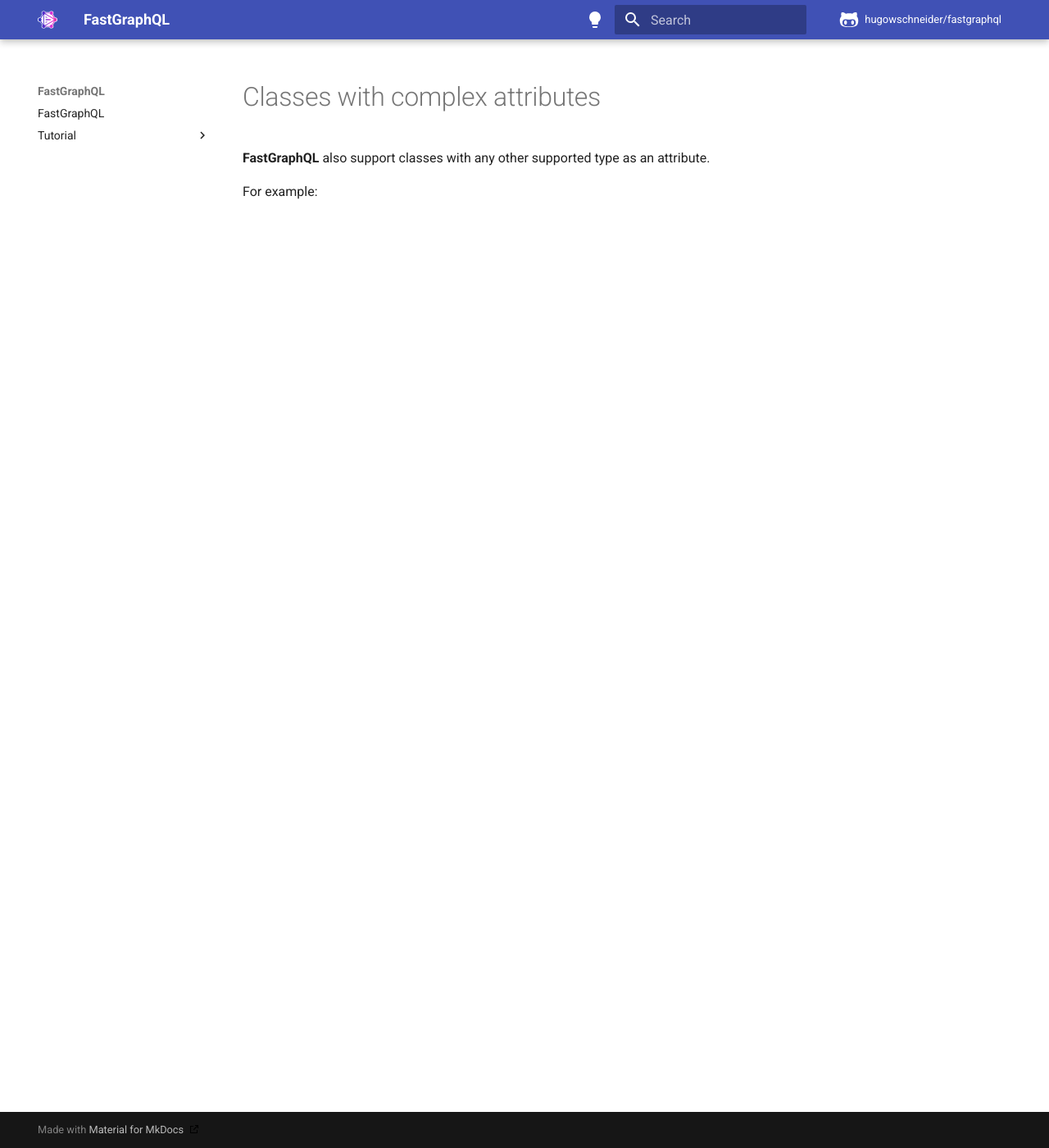
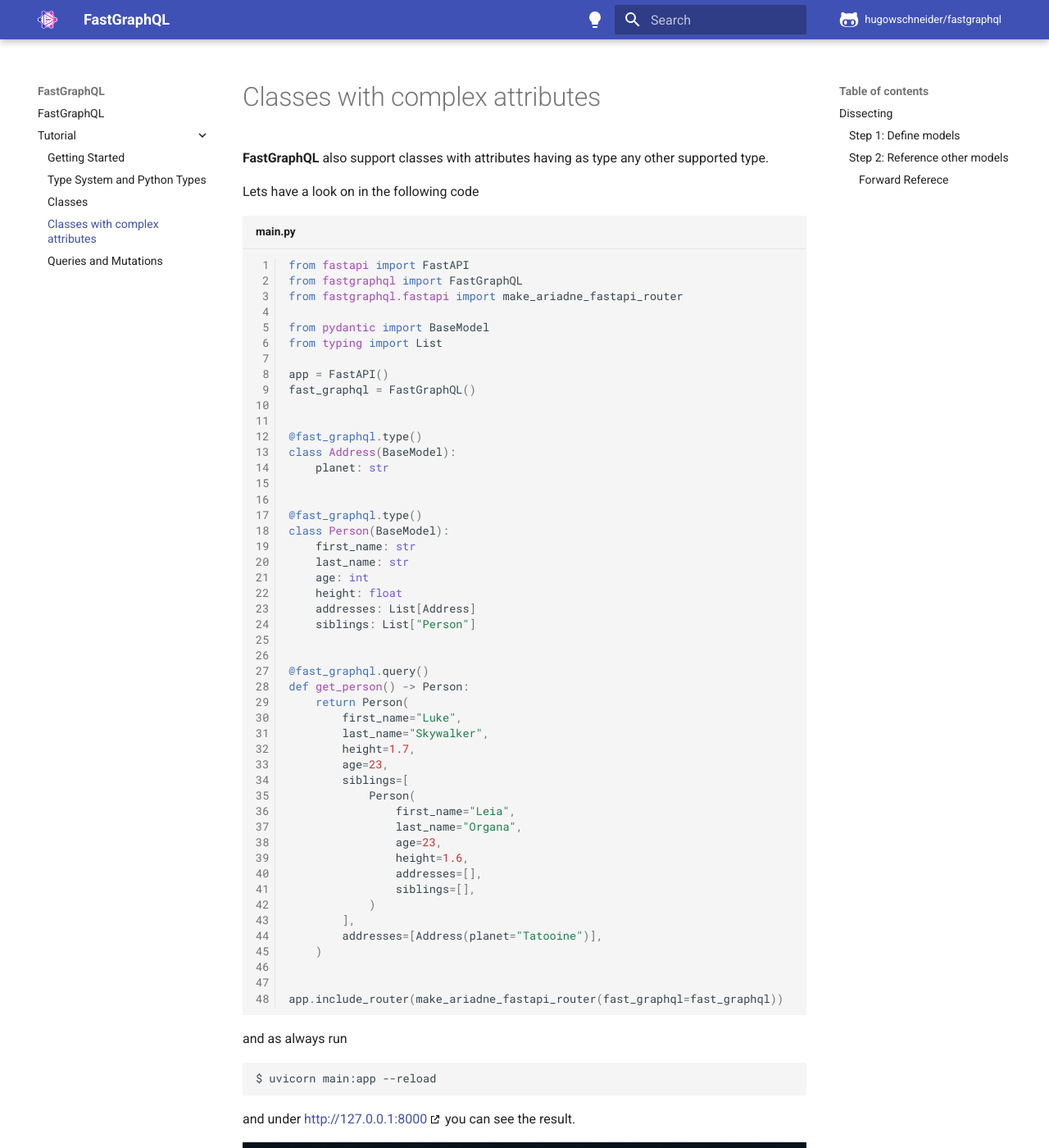
Before and after one commit to hugowschneider/fastgraphql, an MkDocs documentation site: the page built from docs/pages/tutorial/complex-classes.md, in a window 1280 px wide and 1400 px high. Shown: the whole window at 82% size. Built offline with MkDocs 1.6.1 and Material for MkDocs 9.7.7, drawn with Linux system fonts in a browser that asks for light colours; comment, search, counter and statistics services are not loaded; some of the changed text lies outside the part shown.

Commit message:
Little bit more on classes

````diff
--- a/docs/mkdocs.yml
+++ b/docs/mkdocs.yml
@@ -63,4 +63,5 @@
     - tutorial/index.md
     - tutorial/data-types.md
     - tutorial/simple-classes.md
+    - tutorial/complex-classes.md
     - tutorial/query-mutation.md
--- a/docs/pages/tutorial/complex-classes.md
+++ b/docs/pages/tutorial/complex-classes.md
@@ -1,6 +1,54 @@
 # Classes with complex attributes
 
-**FastGraphQL** also support classes with any other
-supported type as an attribute.
+**FastGraphQL** also support classes with attributes
+having as type any other supported type.
 
-For example:
+Lets have a look on in the following code
+
+```python title="main.py" linenums="1"
+--8<-- "tutorial/complex-classes/main.py"
+```
+
+and as always run
+
+```sh
+$ uvicorn main:app --reload
+```
+
+and under <a href="http://127.0.0.1:8000" target="_blank">http://127.0.0.1:8000</a>
+you can see the result.
+
+![Image](../assets/tutorial/complex-classes/get_person.png)
+
+## Dissecting
+
+### Step 1: Define models
+
+```python title="main.py" linenums="1" hl_lines="12 13 17 18"
+--8<-- "tutorial/complex-classes/main.py"
+```
+
+In the highlighted lines we are defining **Pydantinc** models as explained in the
+previous chapter, [Classes](simple-classes.md)
+
+### Step 2: Reference other models
+
+```python title="main.py" linenums="1" hl_lines="23 24"
+--8<-- "tutorial/complex-classes/main.py"
+```
+
+Now we declare class attributes whose types are other **Pydantinc** models.
+Nothing else is needed.
+
+#### Forward Referece
+
+Lets take a closer look into line `24`, here we are using a
+<a href="https://peps.python.org/pep-0484/#forward-references" target="_black">*Forward Referece*</a>.
+The special thing about *Forward Refereces* is that it allows annotating something with a type
+yet not fully defined or yet not defined at all. In our case, we are referencing
+the type `Person` inside the definition scope of `Person` itself, that means in that
+moment `Person` is not yet fully defined.
+
+**FastGraphQL** only supports *Forward Referece* in the form `List["Person"]` and not
+`"List[Person]"` eventhough both are correct. This holds true to all generic
+annotations, e.g. `Optional["Person"]` vs `"Optional[Person]"`.
--- a/docs/src/tutorial/complex-classes/main.py
+++ b/docs/src/tutorial/complex-classes/main.py
@@ -26,8 +26,23 @@
 
 @fast_graphql.query()
 def get_person() -> Person:
-    return Person(first_name="Luke", last_name="Skywalker", height=1.7, age=23)
+    return Person(
+        first_name="Luke",
+        last_name="Skywalker",
+        height=1.7,
+        age=23,
+        siblings=[
+            Person(
+                first_name="Leia",
+                last_name="Organa",
+                age=23,
+                height=1.6,
+                addresses=[],
+                siblings=[],
+            )
+        ],
+        addresses=[Address(planet="Tatooine")],
+    )
 
 
 app.include_router(make_ariadne_fastapi_router(fast_graphql=fast_graphql))
-print(fast_graphql.render())
````
Also changed, not shown: docs/pages/assets/tutorial/complex-classes/get_person.png (added).
